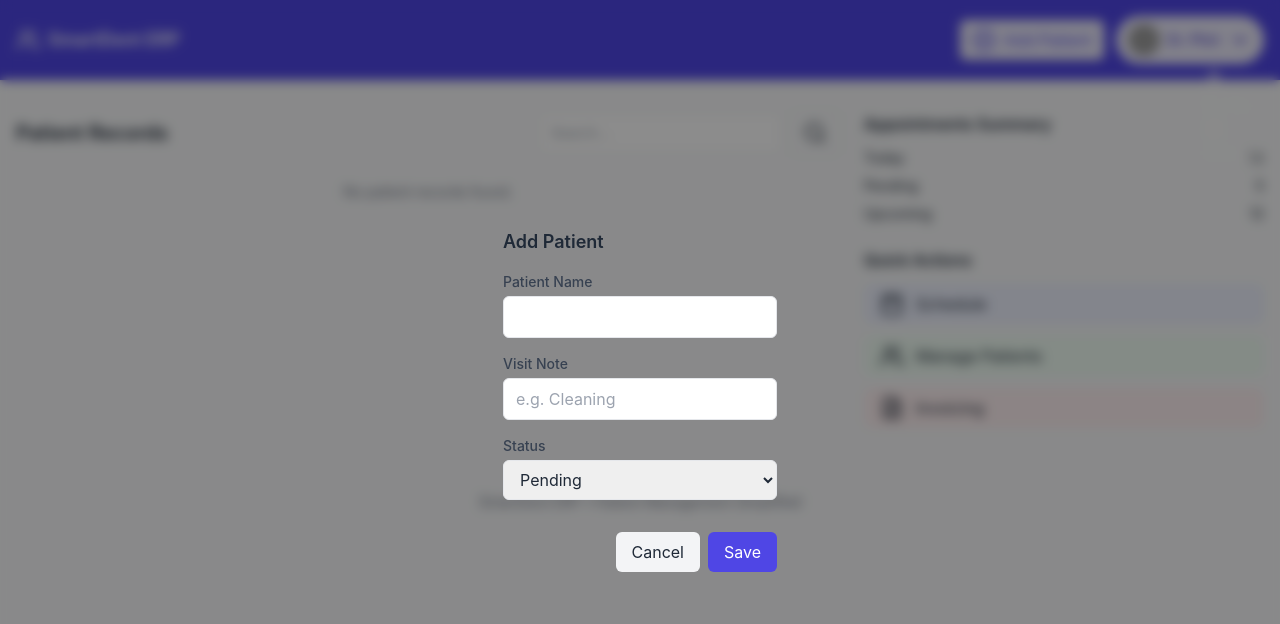
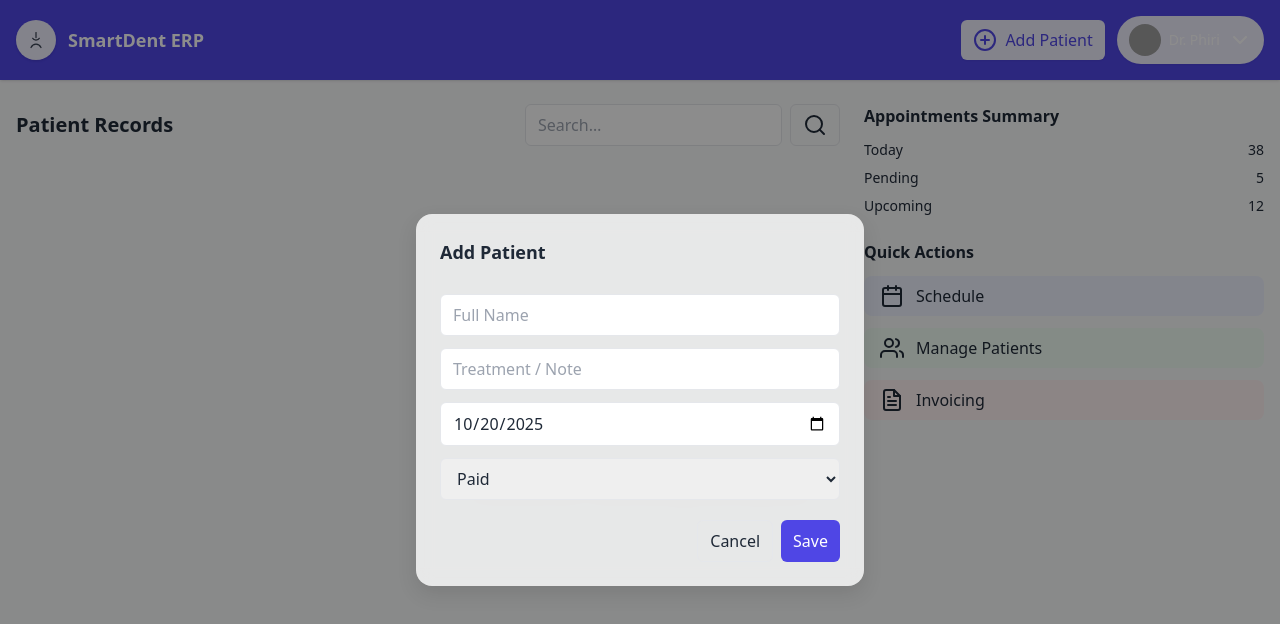
Before and after one commit to taxcentrezm/dentiSmart, a plain HTML site: page docs/patients.html in a window 1280 px wide. Both pictures are taken after a click on the button "Add Patient". Drawn offline with nearby package versions, Linux system fonts and the light colour scheme; grey boxes are pictures that could not be loaded.

Commit message:
Update patients.html

```diff
--- a/docs/patients.html
+++ b/docs/patients.html
@@ -7,65 +7,53 @@
   <script src="https://cdn.tailwindcss.com"></script>
   <script src="https://unpkg.com/feather-icons"></script>
   <style>
-    body { font-family: 'Inter', sans-serif; background: #f9fafb; }
     .card { @apply bg-white rounded-2xl shadow p-4; }
-
-    /* Glass Modal */
+    .glass {
+      background: rgba(255,255,255,0.8);
+      backdrop-filter: blur(8px);
+      box-shadow: 0 8px 20px rgba(0,0,0,0.1);
+    }
     .modal {
-      position: fixed; inset: 0; display: none;
-      align-items: center; justify-content: center;
-      background: rgba(0, 0, 0, 0.45); backdrop-filter: blur(6px);
-      animation: fadeIn 0.25s ease forwards;
+      display: none;
+      position: fixed; inset: 0;
+      background: rgba(0,0,0,0.45);
+      justify-content: center;
+      align-items: center;
+      z-index: 50;
+      animation: fadeIn 0.25s ease;
     }
-    .modal.show { display: flex; }
-    .modal-content {
-      @apply bg-white/80 backdrop-blur-md rounded-2xl shadow-xl p-6 w-full max-w-md transform transition-all;
-      animation: scaleIn 0.25s ease;
-    }
-    @keyframes fadeIn { from {opacity: 0;} to {opacity: 1;} }
-    @keyframes scaleIn { from {opacity: 0; transform: scale(0.95);} to {opacity: 1; transform: scale(1);} }
-
-    .status-pill { @apply px-2 py-0.5 text-xs font-semibold rounded-full; }
-
-    /* Dropdown */
-    .dropdown-menu {
-      position: absolute;
-      right: 0;
-      top: 110%;
-      @apply bg-white/90 backdrop-blur-md rounded-xl shadow-md w-40 hidden transition-all;
-      animation: fadeIn 0.2s ease;
-    }
-    .dropdown-menu.show { display: block; }
-    .dropdown-item {
-      @apply px-4 py-2 text-sm hover:bg-gray-100 cursor-pointer flex items-center gap-2;
-    }
+    .modal.active { display: flex; }
+    @keyframes fadeIn { from{opacity:0} to{opacity:1} }
   </style>
 </head>
-<body class="text-gray-800">
+<body class="bg-gray-50 font-sans text-gray-800 antialiased">
 
   <!-- Header -->
   <header class="bg-indigo-600 text-white py-4 shadow">
     <div class="container mx-auto px-4 flex justify-between items-center">
-      <h1 class="text-lg font-semibold flex items-center gap-2">
-        <i data-feather="users"></i> SmartDent ERP
-      </h1>
+      <div class="flex items-center gap-3">
+        <div class="w-10 h-10 rounded-full bg-white/90 flex items-center justify-center shadow">
+          <svg width="20" height="20" viewBox="0 0 24 24" fill="none" stroke="#374151" stroke-width="1.5" stroke-linecap="round" stroke-linejoin="round">
+            <path d="M12 3v6"></path><path d="M8 10s1 2 4 2 4-2 4-2"></path><path d="M6 21s2-4 6-4 6 4 6 4"></path>
+          </svg>
+        </div>
+        <div class="font-semibold text-lg">SmartDent ERP</div>
+      </div>
 
       <div class="flex items-center gap-3">
-        <button id="addPatientBtn" class="bg-white/90 text-indigo-600 px-3 py-2 rounded-md flex items-center gap-2 shadow hover:bg-white">
+        <button id="addBtn" class="bg-white/90 text-indigo-600 px-3 py-2 rounded-md inline-flex items-center gap-2 shadow-sm hover:bg-white">
           <i data-feather="plus-circle"></i> Add Patient
         </button>
-
-        <!-- Doctor dropdown -->
-        <div class="relative">
+        <div class="relative" id="doctorMenu">
           <button id="doctorBtn" class="flex items-center gap-2 bg-white/90 px-3 py-2 rounded-full shadow-sm hover:bg-white">
-            <img src="https://images.unsplash.com/photo-1544005313-94ddf0286df2?q=80&w=100&auto=format&fit=crop"
-                 class="w-8 h-8 rounded-full object-cover">
-            <span class="hidden md:inline-block text-sm text-indigo-700 font-medium">Dr. Phiri</span>
-            <i data-feather="chevron-down" class="text-indigo-700"></i>
+            <img src="https://images.unsplash.com/photo-1544005313-94ddf0286df2?q=80&w=100&auto=format&fit=crop" class="w-8 h-8 rounded-full object-cover">
+            <span class="hidden md:inline-block text-sm">Dr. Phiri</span>
+            <i data-feather="chevron-down"></i>
           </button>
-          <div id="doctorMenu" class="dropdown-menu">
-            <div class="dropdown-item"><i data-feather="user"></i> Profile</div>
-            <div class="dropdown-item"><i data-feather="settings"></i> Settings</div>
+          <div id="doctorDropdown" class="absolute right-0 mt-2 w-40 bg-white rounded-xl shadow-md p-2 hidden">
+            <button class="block w-full text-left px-3 py-2 rounded hover:bg-gray-100" id="profileBtn">Profile</button>
+            <button class="block w-full text-left px-3 py-2 rounded hover:bg-gray-100" id="settingsBtn">Settings</button>
+            <button class="block w-full text-left px-3 py-2 rounded hover:bg-gray-100 text-rose-600" id="logoutBtn">Logout</button>
           </div>
         </div>
       </div>
@@ -73,18 +61,20 @@
   </header>
 
   <!-- Main -->
-  <main class="container mx-auto px-4 py-8 grid grid-cols-1 lg:grid-cols-3 gap-6">
-
+  <main class="container mx-auto px-4 py-6">
+    <div class="grid grid-cols-1 lg:grid-cols-3 gap-6">
       <!-- Patient List -->
-    <section class="lg:col-span-2 card">
+      <section class="lg:col-span-2 space-y-6">
+        <div class="card">
           <div class="flex justify-between items-center mb-4">
             <h2 class="text-xl font-semibold">Patient Records</h2>
             <div class="flex gap-2">
-          <input id="searchInput" type="text" placeholder="Search…" class="px-3 py-2 border rounded-md text-sm" />
+              <input id="searchInput" type="text" placeholder="Search…" class="px-3 py-2 border rounded-md" />
               <button id="searchBtn" class="px-3 py-2 border rounded-md"><i data-feather="search"></i></button>
             </div>
           </div>
-      <ul id="patientList" class="divide-y divide-gray-100"></ul>
+          <ul id="patientList" class="space-y-4"></ul>
+        </div>
       </section>
 
       <!-- Sidebar -->
@@ -101,52 +91,37 @@
         <div class="card">
           <h3 class="font-semibold mb-3">Quick Actions</h3>
           <div class="grid gap-3">
-          <button class="flex items-center gap-3 px-4 py-2 rounded-lg bg-indigo-50 hover:bg-indigo-100">
-            <i data-feather="calendar"></i> Schedule
-          </button>
-          <button class="flex items-center gap-3 px-4 py-2 rounded-lg bg-green-50 hover:bg-green-100">
-            <i data-feather="users"></i> Manage Patients
-          </button>
-          <button class="flex items-center gap-3 px-4 py-2 rounded-lg bg-rose-50 hover:bg-rose-100">
-            <i data-feather="file-text"></i> Invoicing
-          </button>
+            <button id="scheduleBtn" class="flex items-center gap-3 px-4 py-2 rounded-lg bg-indigo-50 hover:bg-indigo-100"><i data-feather="calendar"></i> Schedule</button>
+            <button id="manageBtn" class="flex items-center gap-3 px-4 py-2 rounded-lg bg-green-50 hover:bg-green-100"><i data-feather="users"></i> Manage Patients</button>
+            <button id="invoiceBtn" class="flex items-center gap-3 px-4 py-2 rounded-lg bg-rose-50 hover:bg-rose-100"><i data-feather="file-text"></i> Invoicing</button>
           </div>
         </div>
       </aside>
+    </div>
   </main>
 
   <footer class="mt-8 text-sm text-gray-500 text-center">
     SmartDent ERP • Patient Management Simplified
   </footer>
 
-  <!-- Modal -->
+  <!-- Patient Modal -->
   <div id="patientModal" class="modal">
-    <div class="modal-content">
+    <div class="glass rounded-2xl p-6 w-full max-w-md relative">
       <h2 id="modalTitle" class="text-lg font-semibold mb-4">Add Patient</h2>
-      <form id="patientForm" class="space-y-4">
-        <input type="hidden" id="editIndex" value="">
-        <div>
-          <label class="block text-sm font-medium text-gray-700">Patient Name</label>
-          <input type="text" id="patientName" required class="w-full px-3 py-2 border rounded-md mt-1">
-        </div>
-        <div>
-          <label class="block text-sm font-medium text-gray-700">Visit Note</label>
-          <input type="text" id="patientNote" placeholder="e.g. Cleaning" class="w-full px-3 py-2 border rounded-md mt-1">
-        </div>
-        <div>
-          <label class="block text-sm font-medium text-gray-700">Status</label>
-          <select id="patientStatus" class="w-full px-3 py-2 border rounded-md mt-1">
-            <option>Pending</option>
-            <option>Paid</option>
-            <option>Overdue</option>
+      <form id="patientForm" class="space-y-3">
+        <input type="hidden" id="editIndex" />
+        <input id="name" required placeholder="Full Name" class="w-full border rounded-md px-3 py-2" />
+        <input id="note" required placeholder="Treatment / Note" class="w-full border rounded-md px-3 py-2" />
+        <input id="date" type="date" class="w-full border rounded-md px-3 py-2" />
+        <select id="status" class="w-full border rounded-md px-3 py-2">
+          <option value="Paid">Paid</option>
+          <option value="Invoice">Invoice</option>
+          <option value="Overdue">Overdue</option>
         </select>
-        </div>
-        <div class="flex justify-between pt-4">
-          <button type="button" id="deleteBtn" class="px-4 py-2 bg-rose-50 text-rose-600 rounded-md hover:bg-rose-100 hidden">Delete</button>
-          <div class="flex gap-2 ml-auto">
-            <button type="button" id="cancelBtn" class="px-4 py-2 bg-gray-100 rounded-md hover:bg-gray-200">Cancel</button>
-            <button type="submit" class="px-4 py-2 bg-indigo-600 text-white rounded-md hover:bg-indigo-700">Save</button>
-          </div>
+        <div class="flex justify-end gap-2 pt-2">
+          <button type="button" id="deleteBtn" class="hidden px-3 py-2 bg-rose-50 text-rose-600 rounded-md hover:bg-rose-100">Delete</button>
+          <button type="button" id="cancelBtn" class="px-3 py-2 border rounded-md">Cancel</button>
+          <button type="submit" class="px-3 py-2 bg-indigo-600 text-white rounded-md hover:bg-indigo-700">Save</button>
         </div>
       </form>
     </div>
@@ -155,134 +130,123 @@
   <script>
     feather.replace();
 
-    const ADMIN_PASSWORD = "admin123";
-    let patients = JSON.parse(localStorage.getItem("patients")) || [];
+    const modal = document.getElementById('patientModal');
+    const form = document.getElementById('patientForm');
+    const patientList = document.getElementById('patientList');
+    const dateInput = document.getElementById('date');
+    const deleteBtn = document.getElementById('deleteBtn');
+    const editIndex = document.getElementById('editIndex');
+    const modalTitle = document.getElementById('modalTitle');
 
-    const modal = document.getElementById("patientModal");
-    const form = document.getElementById("patientForm");
-    const modalTitle = document.getElementById("modalTitle");
-    const deleteBtn = document.getElementById("deleteBtn");
-    const cancelBtn = document.getElementById("cancelBtn");
-    const addBtn = document.getElementById("addPatientBtn");
+    // Patients from localStorage
+    let patients = JSON.parse(localStorage.getItem('patients')) || [];
 
-    // =======================
-    // Modal Logic
-    // =======================
-    function openModal(isEdit = false, index = null) {
-      modal.classList.add("show");
-      deleteBtn.classList.toggle("hidden", !isEdit);
-      modalTitle.textContent = isEdit ? "Edit Patient" : "Add Patient";
-
-      if (isEdit) {
-        const p = patients[index];
-        document.getElementById("patientName").value = p.name;
-        document.getElementById("patientNote").value = p.note;
-        document.getElementById("patientStatus").value = p.status;
-        document.getElementById("editIndex").value = index;
-      } else {
-        form.reset();
-        document.getElementById("editIndex").value = "";
-      }
+    function saveData() {
+      localStorage.setItem('patients', JSON.stringify(patients));
     }
 
-    function closeModal() {
-      modal.classList.remove("show");
-      form.reset();
-    }
-
-    modal.addEventListener("click", e => { if (e.target === modal) closeModal(); });
-    cancelBtn.addEventListener("click", closeModal);
-    addBtn.addEventListener("click", () => openModal(false));
-
-    // =======================
-    // Render Logic
-    // =======================
-    function render(list = patients) {
-      const ul = document.getElementById("patientList");
-      ul.innerHTML = "";
-
-      if (list.length === 0) {
-        ul.innerHTML = `<li class="py-3 text-center text-gray-500 text-sm">No patient records found.</li>`;
-        return;
-      }
-
+    function render(list) {
+      patientList.innerHTML = '';
       list.forEach((p, i) => {
-        const color = p.status === "Paid"
-          ? "bg-green-100 text-green-700"
-          : p.status === "Overdue"
-          ? "bg-rose-100 text-rose-700"
-          : "bg-amber-100 text-amber-700";
-
-        const li = document.createElement("li");
-        li.className = "flex items-center justify-between p-3 hover:bg-gray-50 cursor-pointer transition";
+        const initials = p.name.split(' ').map(s => s[0]).slice(0, 2).join('');
+        const color =
+          p.status === 'Paid' ? 'text-green-600' :
+          p.status === 'Overdue' ? 'text-rose-600' :
+          'text-amber-600';
+        const li = document.createElement('li');
+        li.className = 'flex items-center justify-between hover:bg-gray-50 p-2 rounded-lg cursor-pointer transition';
         li.innerHTML = `
+          <div class="flex items-center gap-3">
+            <div class="w-10 h-10 rounded-full bg-indigo-50 flex items-center justify-center font-semibold">${initials}</div>
             <div>
               <div class="font-medium">${p.name}</div>
               <div class="text-xs text-gray-500">${p.note} — ${p.date}</div>
             </div>
-          <span class="status-pill ${color}">${p.status}</span>
+          </div>
+          <div class="text-sm ${color}">${p.status}</div>
         `;
-        li.addEventListener("click", () => openModal(true, i));
-        ul.appendChild(li);
+        li.onclick = () => openModal(i);
+        patientList.appendChild(li);
       });
     }
 
-    // =======================
-    // Save / Delete
-    // =======================
-    function savePatients() { localStorage.setItem("patients", JSON.stringify(patients)); }
+    function openModal(index = null) {
+      modal.classList.add('active');
+      if (index !== null) {
+        const p = patients[index];
+        modalTitle.textContent = 'Edit Patient';
+        form.name.value = p.name;
+        form.note.value = p.note;
+        form.date.value = p.date;
+        form.status.value = p.status;
+        editIndex.value = index;
+        deleteBtn.classList.remove('hidden');
+      } else {
+        modalTitle.textContent = 'Add Patient';
+        form.reset();
+        form.date.value = new Date().toISOString().split('T')[0];
+        editIndex.value = '';
+        deleteBtn.classList.add('hidden');
+      }
+    }
 
-    form.addEventListener("submit", e => {
+    function closeModal() { modal.classList.remove('active'); }
+
+    form.onsubmit = e => {
       e.preventDefault();
-      const name = document.getElementById("patientName").value.trim();
-      const note = document.getElementById("patientNote").value.trim() || "Checkup";
-      const status = document.getElementById("patientStatus").value;
-      const index = document.getElementById("editIndex").value;
-      const date = new Date().toLocaleDateString("en-US", { month: "short", day: "2-digit" });
+      const data = {
+        name: form.name.value,
+        note: form.note.value,
+        date: form.date.value,
+        status: form.status.value
+      };
+      if (editIndex.value) patients[editIndex.value] = data;
+      else patients.push(data);
+      saveData();
+      render(patients);
+      closeModal();
+    };
 
-      if (index) patients[index] = { ...patients[index], name, note, status };
-      else patients.push({ name, note, date, status });
+    deleteBtn.onclick = () => {
+      const pwd = prompt("Enter password to delete:");
+      if (pwd === "admin123") {
+        patients.splice(editIndex.value, 1);
+        saveData();
+        render(patients);
+        closeModal();
+      } else alert("Incorrect password!");
+    };
 
-      savePatients();
-      render();
-      closeModal();
+    document.getElementById('cancelBtn').onclick = closeModal;
+    document.getElementById('addBtn').onclick = () => openModal();
+    window.onclick = e => { if (e.target === modal) closeModal(); };
+
+    // Search
+    document.getElementById('searchBtn').onclick = () => {
+      const q = document.getElementById('searchInput').value.toLowerCase();
+      render(patients.filter(p => p.name.toLowerCase().includes(q) || p.note.toLowerCase().includes(q)));
+    };
+
+    // Doctor dropdown
+    const doctorBtn = document.getElementById('doctorBtn');
+    const doctorDropdown = document.getElementById('doctorDropdown');
+    doctorBtn.onclick = () => doctorDropdown.classList.toggle('hidden');
+    window.addEventListener('click', e => {
+      if (!doctorBtn.contains(e.target) && !doctorDropdown.contains(e.target)) doctorDropdown.classList.add('hidden');
     });
 
-    deleteBtn.addEventListener("click", () => {
-      const index = document.getElementById("editIndex").value;
-      const pass = prompt("Enter admin password to confirm deletion:");
-      if (pass === ADMIN_PASSWORD) {
-        patients.splice(index, 1);
-        savePatients();
-        render();
-        closeModal();
-        alert("Patient deleted successfully.");
-      } else if (pass !== null) {
-        alert("Incorrect password.");
-      }
-    });
+    document.getElementById('profileBtn').onclick = () => alert("Doctor Profile Page (coming soon)");
+    document.getElementById('settingsBtn').onclick = () => alert("Settings Page (coming soon)");
+    document.getElementById('logoutBtn').onclick = () => {
+      if (confirm("Log out of SmartDent ERP?")) alert("Logged out successfully!");
+    };
 
-    // =======================
-    // Search
-    // =======================
-    document.getElementById("searchBtn").addEventListener("click", () => {
-      const q = document.getElementById("searchInput").value.toLowerCase().trim();
-      render(patients.filter(p => p.name.toLowerCase().includes(q) || p.note.toLowerCase().includes(q)));
-    });
+    // Quick Actions
+    document.getElementById('scheduleBtn').onclick = () => alert("Schedule module loading…");
+    document.getElementById('manageBtn').onclick = () => alert("Opening patient management…");
+    document.getElementById('invoiceBtn').onclick = () => alert("Redirecting to invoicing…");
 
-    // =======================
-    // Doctor Dropdown
-    // =======================
-    const doctorBtn = document.getElementById("doctorBtn");
-    const doctorMenu = document.getElementById("doctorMenu");
-    doctorBtn.addEventListener("click", () => doctorMenu.classList.toggle("show"));
-    document.addEventListener("click", e => {
-      if (!doctorBtn.contains(e.target) && !doctorMenu.contains(e.target)) {
-        doctorMenu.classList.remove("show");
-      }
-    });
-
-    render();
+    render(patients);
   </script>
 </body>
 </html>
```
Lines whose indentation alone changed are shown as unchanged.
